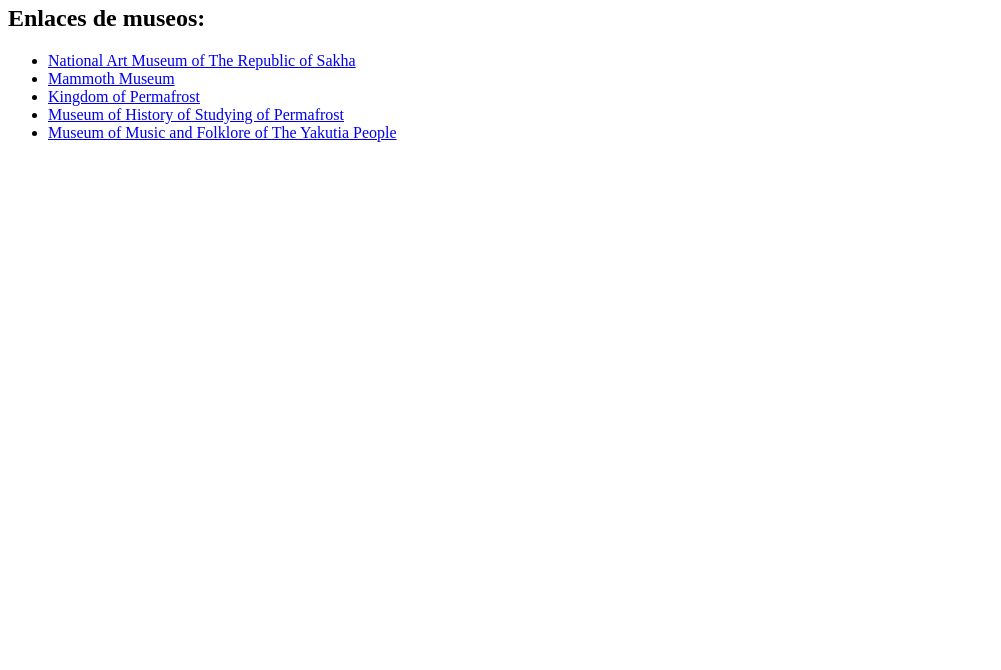
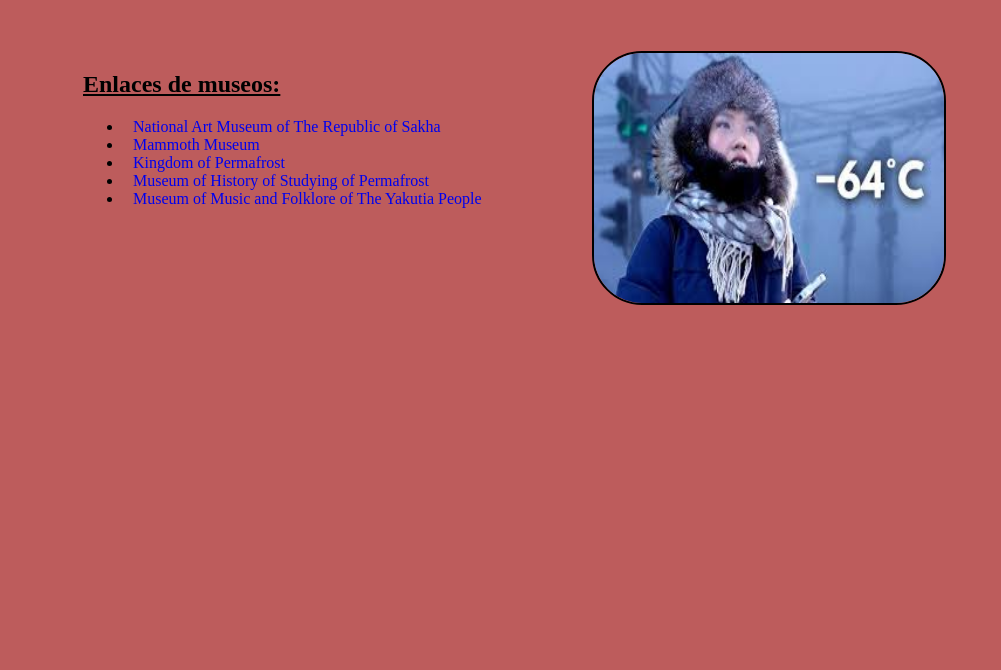
Before and after one commit to prieto555/TP01PV2025GabrielPrieto, a plain HTML site: page museos.html in a window 1280 px wide. Shown: the part 130-800 px from the top of the page, without its empty margins (0-1001 px from the left). Drawn offline with Linux system fonts and the light colour scheme.

Commit message:
Agregado de imagenes, estilos, links Gabriel Prieto TP01

```diff
--- a/museos.html
+++ b/museos.html
@@ -1,19 +1,27 @@
 <!DOCTYPE html>
 <html lang="es">
 <head>
+    <style>
+        #fotocontacto{
+            border-radius: 50px;
+            border: 2px solid;
+            border-color: rgb(0, 0, 0);
+        }
+    </style>
     <meta charset="UTF-8">
     <meta name="viewport" content="width=device-width, initial-scale=1.0">
     <title>Museos</title>
+    <link rel="stylesheet" href="style.css">
 </head>
 <body>
     <nav>
-        <p>Enlaces:</p>
         <a href="museos.html">MUSEOS</a>
         <a href="contacto.html">CONTACTOS</a>
         <a href="index.html">PRINCIPAL</a>
     </nav>
-    <section>
     <h1>Museos</h1>
+    <section id="museo">
+        <div>
             <h2>Enlaces de museos: </h2>
             <ul>
                 <li><a href="https://www.tripadvisor.com.ar/Attraction_Review-g665309-d2601885-Reviews-National_Art_Museum_of_The_Republic_of_Sakha_Yakutia-Yakutsk_Sakha_Yakutia_Republ.html" target="_blank">National Art Museum of The Republic of Sakha</a></li>
@@ -22,6 +30,8 @@
                 <li><a href="https://www.tripadvisor.com.ar/Attraction_Review-g665309-d6490945-Reviews-Museum_of_History_of_Studying_of_Permafrost-Yakutsk_Sakha_Yakutia_Republic_Far_Ea.html" target="_blank">Museum of History of Studying of Permafrost</a></li>
                 <li><a href="https://www.tripadvisor.com.ar/Attraction_Review-g665309-d2601447-Reviews-Museum_of_Music_and_Folklore_of_The_Yakutia_People-Yakutsk_Sakha_Yakutia_Republic.html" target="_blank">Museum of Music and Folklore of The Yakutia People</a></li>
             </ul>
+        </div>
+        <img id="fotocontacto" src="./Imagenes/imagen.jpeg" alt="NO IMAGEN" width="350" height="250">
     </section>
 </body>
 </html>
--- a/style.css
+++ b/style.css
@@ -1,3 +1,19 @@
-body{
-    background-color: rgb(255, 255, 255);
+*{
+    background-color: rgb(189, 92, 92);
 }
+a{
+    text-decoration: none;
+    margin: 10px;
+}
+h1, h2{
+    text-decoration: underline
+}
+.Contenido{
+    display: flex;
+}
+#museo{
+    display: flex;
+    flex-direction: row;
+    gap: 100px;
+    padding: 75px;
+}
```
Also changed, not shown: contacto.html (+8 -9 lines), index.html (+9 -4 lines), Imagenes/imagen.jpeg (added). Lines whose indentation alone changed are shown as unchanged.
